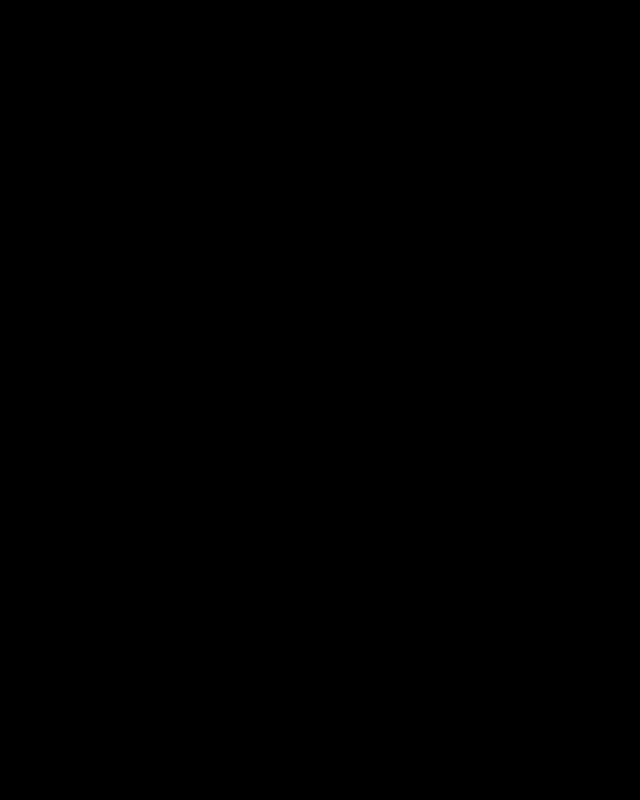
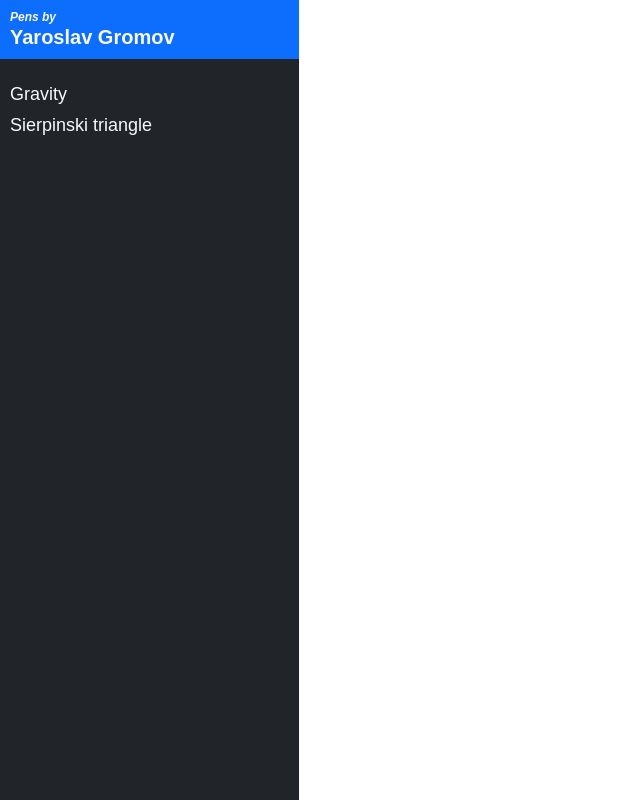
Before and after one commit to yargr96/my-pens, a website built with webpack: page src/index.ejs in a window 1280 px wide. Shown: the whole page, without its empty margins (0-640 px from the left). Built offline with nearby package versions, Linux system fonts and the light colour scheme.

Commit message:
Navigation (#4)
* sidebar

* layout

* navbar proto functionality

* refactor

* universal render loop

* styling

* dynamic nav items

```diff
--- a/src/components/Canvas/Canvas.ts
+++ b/src/components/Canvas/Canvas.ts
@@ -3,9 +3,11 @@ import styles from './Canvas.module.scss';
 interface ICanvas {
     element: HTMLCanvasElement;
     getContext: () => CanvasRenderingContext2D;
-    setSize: () => void;
-    append: (element: HTMLElement) => void;
+    setSize: (mountElement: Element, scale?: number) => void;
+    append: (element: Element) => void;
 }
+
+export const DEFAULT_CANVAS_SCALE = 2;
 
 const Canvas = (): ICanvas => {
     const canvas: HTMLCanvasElement = document.createElement('canvas');
@@ -13,12 +15,13 @@ const Canvas = (): ICanvas => {
 
     const getContext = (): CanvasRenderingContext2D => canvas.getContext('2d');
 
-    const setSize = () => {
-        canvas.width = window.innerWidth * 2;
-        canvas.height = window.innerHeight * 2;
+    const setSize = (mountElement: Element, scale = DEFAULT_CANVAS_SCALE) => {
+        const { width, height } = mountElement.getBoundingClientRect();
+        canvas.width = width * scale;
+        canvas.height = height * scale;
     };
 
-    const append = (element: HTMLElement) => {
+    const append = (element: Element) => {
         element.append(canvas);
     };
 
--- a/src/components/Canvas/index.ts
+++ b/src/components/Canvas/index.ts
@@ -1 +1 @@
-export { default } from './Canvas';
+export { default, DEFAULT_CANVAS_SCALE } from './Canvas';
--- a/src/index.ejs
+++ b/src/index.ejs
@@ -8,6 +8,15 @@
     <title>Test</title>
 </head>
 <body>
-
+    <div class="page">
+        <div class="sidebar page__sidebar">
+            <div class="sidebar__header">
+                <div class="sidebar__logo-pre">Pens by</div>
+                Yaroslav Gromov
+            </div>
+            <div id="nav-items" class="sidebar__items"></div>
+        </div>
+        <div id="content" class="page__content"></div>
+    </div>
 </body>
 </html>
--- a/src/index.ts
+++ b/src/index.ts
@@ -2,14 +2,41 @@ import '@/styles/main.scss';
 
 import gravity from '@/modules/gravity';
 import sierpinskiTriangle from '@/modules/sierpinski-triangle';
+import useRenderLoop, { IRenderLoop } from '@/utils/useRenderLoop';
 
-const modules = {
-    gravity,
-    sierpinskiTriangle,
-};
+interface INavItem {
+    text: string;
+    module: (mountElement: Element, renderLoop: IRenderLoop) => void;
+}
+
+const navItems: INavItem[] = [
+    {
+        text: 'Gravity',
+        module: gravity,
+    },
+    {
+        text: 'Sierpinski triangle',
+        module: sierpinskiTriangle,
+    },
+];
 
 const app = (): void => {
-    modules.gravity();
+    const renderLoop = useRenderLoop();
+    const mountElement = document.querySelector('#content');
+    const navItemsContainer = document.querySelector('#nav-items');
+
+    navItems.forEach(({ text, module }) => {
+        const item = document.createElement('div');
+        item.className = 'sidebar__item';
+        item.textContent = text;
+
+        item.addEventListener('click', () => {
+            mountElement.innerHTML = '';
+            module(mountElement, renderLoop);
+        });
+
+        navItemsContainer.appendChild(item);
+    });
 };
 
 document.addEventListener('DOMContentLoaded', app);
--- a/src/modules/gravity/Gravity.ts
+++ b/src/modules/gravity/Gravity.ts
@@ -1,4 +1,4 @@
-import Canvas from '@/components/Canvas';
+import Canvas, { DEFAULT_CANVAS_SCALE } from '@/components/Canvas';
 import { IParticle, getMovedParticle } from '@/utils/Particle';
 import {
     Vector,
@@ -9,6 +9,7 @@ import {
 } from '@/utils/Vector';
 
 import colors from '@/styles/colors.module.scss';
+import { IRenderLoop } from '@/utils/useRenderLoop';
 
 const config = {
     speed: 1.4,
@@ -17,7 +18,7 @@ const config = {
     pointsCount: 500,
 };
 
-const Gravity = () => {
+const Gravity = (mountElement: Element, renderLoop: IRenderLoop): void => {
     const {
         element: canvas,
         setSize,
@@ -25,8 +26,8 @@ const Gravity = () => {
         getContext,
     } = Canvas();
 
-    setSize();
-    append(document.body);
+    setSize(mountElement);
+    append(mountElement);
 
     const context: CanvasRenderingContext2D = getContext();
     let particles: IParticle[] = [];
@@ -99,16 +100,10 @@ const Gravity = () => {
         }
     };
 
-    let renderFrameGlobal: () => void;
-
     const render = () => {
         setupParticles(config.pointsCount);
 
-        const renderFrame = () => {
-            if (renderFrame !== renderFrameGlobal) {
-                return;
-            }
-
+        const renderFrame = renderLoop.getRenderFrame(() => {
             clear();
             updateParticles();
 
@@ -124,18 +119,15 @@ const Gravity = () => {
                 );
                 context.fill();
             });
+        });
 
-            requestAnimationFrame(renderFrame);
-        };
-
-        renderFrameGlobal = renderFrame;
         renderFrame();
     };
 
     render();
 
     canvas.addEventListener('mousemove', ({ offsetX, offsetY }) => {
-        mouse = multiplyVectorByNumber([offsetX, offsetY], 2);
+        mouse = multiplyVectorByNumber([offsetX, offsetY], DEFAULT_CANVAS_SCALE);
     });
 };
 
--- a/src/modules/sierpinski-triangle/SierpinskiTriangle.ts
+++ b/src/modules/sierpinski-triangle/SierpinskiTriangle.ts
@@ -9,9 +9,9 @@ import {
 } from '@/utils/Vector';
 
 import colors from '@/styles/colors.module.scss';
+import { IRenderLoop } from '@/utils/useRenderLoop';
 
 const CIRCLE_OFFSET = 100;
-let basePointsCount = 3;
 
 const getBasePoints = (count: number, centerCoordinate: Vector): Vector[] => {
     const radius: number = Math.min(...centerCoordinate) - CIRCLE_OFFSET;
@@ -31,7 +31,7 @@ const getBasePoints = (count: number, centerCoordinate: Vector): Vector[] => {
     return basePoints;
 };
 
-const SierpinskiTriangle = () => {
+const SierpinskiTriangle = (mountElement: Element, renderLoop: IRenderLoop): void => {
     const {
         element: canvas,
         setSize,
@@ -39,8 +39,10 @@ const SierpinskiTriangle = () => {
         getContext,
     } = Canvas();
 
-    setSize();
-    append(document.body);
+    setSize(mountElement);
+    append(mountElement);
+
+    let basePointsCount = 3;
 
     const context: CanvasRenderingContext2D = getContext();
 
@@ -48,8 +50,6 @@ const SierpinskiTriangle = () => {
         canvas.width / 2,
         canvas.height / 2,
     ];
-
-    let renderFrameGlobal: () => void;
 
     const render = (): void => {
         context.fillStyle = colors.dark;
@@ -64,11 +64,7 @@ const SierpinskiTriangle = () => {
 
         let lastPoint: Vector = basePoints[0];
 
-        const renderFrame = (): void => {
-            if (renderFrame !== renderFrameGlobal) {
-                return;
-            }
-
+        const renderFrame = renderLoop.getRenderFrame(() => {
             for (let i = 0; i < 100; i += 1) {
                 const nextPointIndex: number = Math.floor(Math.random() * basePoints.length);
                 const nextPoint: Vector = basePoints[nextPointIndex];
@@ -78,11 +74,8 @@ const SierpinskiTriangle = () => {
 
                 lastPoint = newPoint;
             }
+        });
 
-            requestAnimationFrame(renderFrame);
-        };
-
-        renderFrameGlobal = renderFrame;
         renderFrame();
     };
 
@@ -90,7 +83,7 @@ const SierpinskiTriangle = () => {
 
     const range: HTMLInputElement = Range();
     range.value = String(basePointsCount);
-    document.body.appendChild(range);
+    mountElement.appendChild(range);
 
     range.addEventListener('input', ({ target }): void => {
         basePointsCount = Number((target as HTMLInputElement).value);
--- /dev/null
+++ b/src/styles/base-styles.scss
@@ -0,0 +1,13 @@
+* {
+  box-sizing: border-box;
+}
+
+html,
+body {
+  margin: 0;
+  padding: 0;
+}
+
+body {
+  font-family: sans-serif;
+}
--- /dev/null
+++ b/src/styles/blocks/page.scss
@@ -0,0 +1,19 @@
+@import '../colors';
+
+.page {
+  display: flex;
+  height: 100vh;
+
+  &__sidebar {
+    width: 300px;
+    height: 100%;
+    background-color: $dark;
+    flex-shrink: 0;
+  }
+
+  &__content {
+    height: 100%;
+    flex-grow: 1;
+    position: relative;
+  }
+}
--- /dev/null
+++ b/src/styles/blocks/sidebar.scss
@@ -0,0 +1,35 @@
+@import '../colors';
+
+.sidebar {
+  border-right: 1px solid $light;
+  color: $light;
+
+  &__header {
+    padding: 10px;
+    background-color: $primary;
+    margin-bottom: 20px;
+    font-weight: bold;
+    font-size: 20px;
+  }
+
+  &__logo-pre {
+    font-size: 12px;
+    font-style: italic;
+    margin-bottom: 2px;
+  }
+
+  &__items {
+    font-size: 18px;
+  }
+
+  &__item {
+    padding: 5px 10px;
+    cursor: pointer;
+    transition: all .2s;
+
+    &:hover {
+      background-color: $gray-500;
+      color: $dark;
+    }
+  }
+}
--- a/src/styles/colors.module.scss
+++ b/src/styles/colors.module.scss
@@ -1,5 +1,4 @@
-$dark: #212529;
-$light: #f8f9fa;
+@import 'colors';
 
 :export {
   dark: $dark;
--- /dev/null
+++ b/src/styles/colors.scss
@@ -0,0 +1,4 @@
+$dark: #212529;
+$light: #f8f9fa;
+$primary: #0d6efd;
+$gray-500: #adb5bd;
--- a/src/styles/main.scss
+++ b/src/styles/main.scss
@@ -1,13 +1,4 @@
-* {
-  box-sizing: border-box;
-}
+@import 'base-styles';
 
-html,
-body {
-  margin: 0;
-  padding: 0;
-}
-
-body {
-  font-family: sans-serif;
-}
+@import 'blocks/page';
+@import 'blocks/sidebar';
--- /dev/null
+++ b/src/utils/useRenderLoop.ts
@@ -0,0 +1,34 @@
+export interface IRenderLoop {
+    getRenderFrame: (callback: () => void) => () => void;
+    stop: () => void;
+}
+
+const useRenderLoop = (): IRenderLoop => {
+    let renderFrameSingleton: () => void;
+
+    const getRenderFrame = (callback: () => void) => {
+        const renderFrame = () => {
+            if (renderFrame !== renderFrameSingleton) {
+                return;
+            }
+
+            callback();
+
+            requestAnimationFrame(renderFrame);
+        };
+
+        renderFrameSingleton = renderFrame;
+        return renderFrame;
+    };
+
+    const stop = () => {
+        renderFrameSingleton = () => {};
+    };
+
+    return {
+        getRenderFrame,
+        stop,
+    };
+};
+
+export default useRenderLoop;
--- a/webpack.config.js
+++ b/webpack.config.js
@@ -21,12 +21,7 @@ module.exports = {
                 test: /\.(c|sc|sa)ss$/i,
                 use: [
                     MiniCssExtractPlugin.loader,
-                    {
-                        loader: 'css-loader',
-                        options: {
-                            modules: true,
-                        },
-                    },
+                    'css-loader',
                     'postcss-loader',
                     'sass-loader',
                 ],
```
